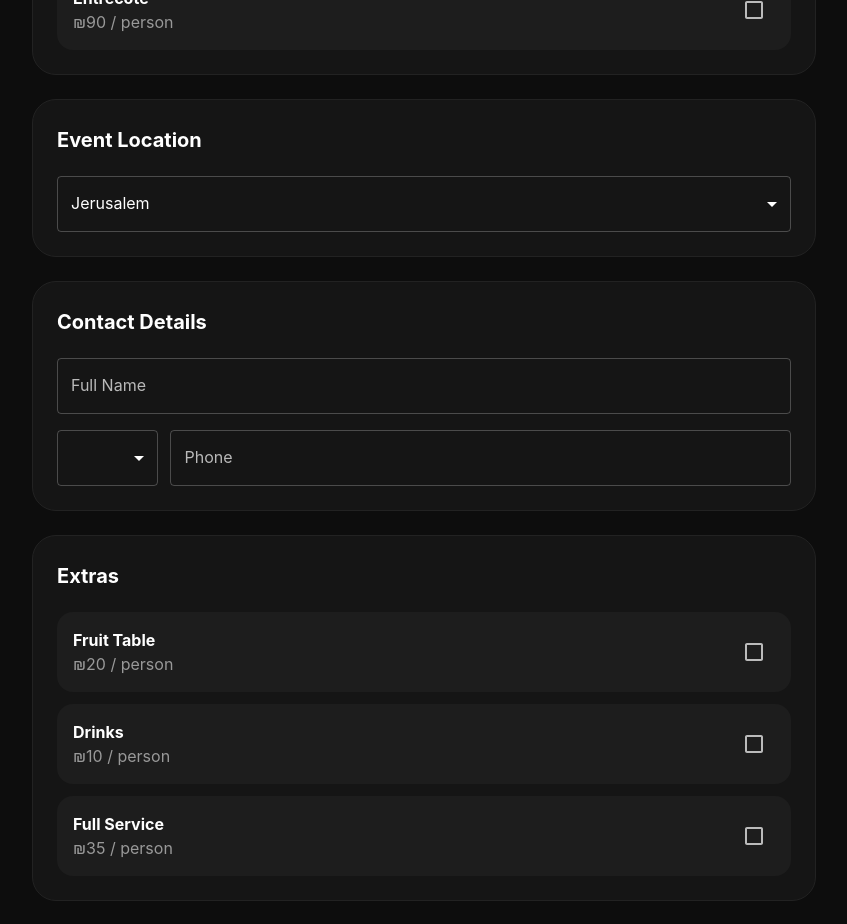
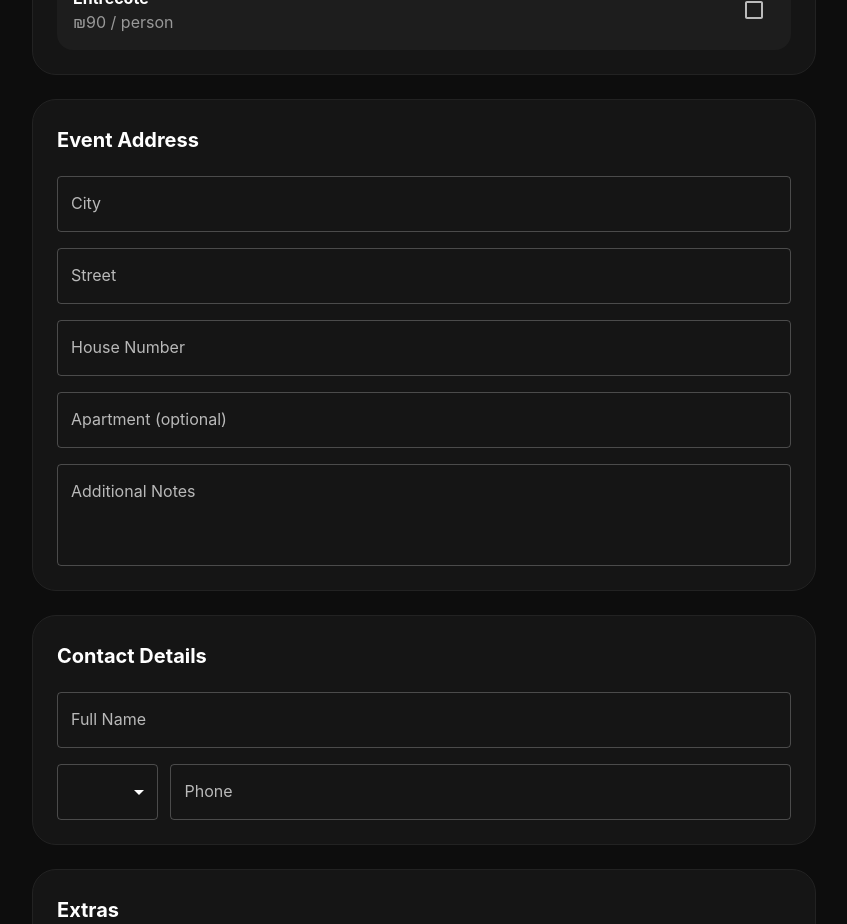
Before and after one commit to NuranMirzayev/private-kitchen, a React (Vite) app: page /order in a window 1280 px wide. Shown: the part 1040-1964 px from the top of the page, without its empty margins (8-855 px from the left). Built offline with nearby package versions, Linux system fonts and the light colour scheme.

Commit message:
Add detailed event address form

```diff
--- a/src/components/LocationSelector.tsx
+++ b/src/components/LocationSelector.tsx
@@ -1,11 +1,34 @@
-import { Box, MenuItem, TextField, Typography } from '@mui/material'
+import { Box, TextField, Typography } from '@mui/material'
 
 type Props = {
-	location: string
-	setLocation: (value: string) => void
+	city: string
+	setCity: (value: string) => void
+
+	street: string
+	setStreet: (value: string) => void
+
+	houseNumber: string
+	setHouseNumber: (value: string) => void
+
+	apartment: string
+	setApartment: (value: string) => void
+
+	notes: string
+	setNotes: (value: string) => void
 }
 
-const LocationSelector = ({ location, setLocation }: Props) => {
+const LocationSelector = ({
+	city,
+	setCity,
+	street,
+	setStreet,
+	houseNumber,
+	setHouseNumber,
+	apartment,
+	setApartment,
+	notes,
+	setNotes,
+}: Props) => {
 	return (
 		<Box
 			sx={{
@@ -22,25 +45,53 @@ const LocationSelector = ({ location, setLocation }: Props) => {
 					fontWeight: 700,
 				}}
 			>
-				Event Location
+				Event Address
 			</Typography>
 
-			<TextField
-				select
-				fullWidth
-				value={location}
-				onChange={e => setLocation(e.target.value)}
+			<Box
+				sx={{
+					display: 'flex',
+					flexDirection: 'column',
+					gap: '16px',
+				}}
 			>
-				<MenuItem value='Jerusalem'>Jerusalem</MenuItem>
+				<TextField
+					label='City'
+					value={city}
+					onChange={e => setCity(e.target.value)}
+					fullWidth
+				/>
 
-				<MenuItem value='Tel Aviv'>Tel Aviv</MenuItem>
+				<TextField
+					label='Street'
+					value={street}
+					onChange={e => setStreet(e.target.value)}
+					fullWidth
+				/>
 
-				<MenuItem value='Haifa'>Haifa</MenuItem>
+				<TextField
+					label='House Number'
+					value={houseNumber}
+					onChange={e => setHouseNumber(e.target.value)}
+					fullWidth
+				/>
 
-				<MenuItem value='Home Event'>Home Event</MenuItem>
+				<TextField
+					label='Apartment (optional)'
+					value={apartment}
+					onChange={e => setApartment(e.target.value)}
+					fullWidth
+				/>
 
-				<MenuItem value='Park'>Park</MenuItem>
-			</TextField>
+				<TextField
+					label='Additional Notes'
+					value={notes}
+					onChange={e => setNotes(e.target.value)}
+					fullWidth
+					multiline
+					rows={3}
+				/>
+			</Box>
 		</Box>
 	)
 }
--- a/src/components/PriceSummary.tsx
+++ b/src/components/PriceSummary.tsx
@@ -62,6 +62,7 @@ const PriceSummary = ({
 
 	const isValid =
 		name.trim() !== '' &&
+		location.trim() !== '' &&
 		israeliPhoneRegex.test(phone) &&
 		selectedItems.length > 0 &&
 		guests > 0
--- a/src/pages/OrderPage.tsx
+++ b/src/pages/OrderPage.tsx
@@ -22,7 +22,11 @@ type MenuItem = {
 const OrderPage = () => {
 	const [date, setDate] = useState<Dayjs | null>(dayjs())
 
-	const [location, setLocation] = useState('Jerusalem')
+	const [city, setCity] = useState('')
+	const [street, setStreet] = useState('')
+	const [houseNumber, setHouseNumber] = useState('')
+	const [apartment, setApartment] = useState('')
+	const [notes, setNotes] = useState('')
 
 	const [name, setName] = useState('')
 
@@ -33,6 +37,15 @@ const OrderPage = () => {
 
 	const [prefix, setPrefix] = useState('')
 	const [phone, setPhone] = useState('')
+
+	const location = [
+		city,
+		`${street} ${houseNumber}`,
+		apartment ? `Apartment ${apartment}` : '',
+		notes,
+	]
+		.filter(Boolean)
+		.join(', ')
 
 	return (
 		<>
@@ -88,7 +101,18 @@ const OrderPage = () => {
 								selectedItems={selectedItems}
 								setSelectedItems={setSelectedItems}
 							/>
-							<LocationSelector location={location} setLocation={setLocation} />
+							<LocationSelector
+								city={city}
+								setCity={setCity}
+								street={street}
+								setStreet={setStreet}
+								houseNumber={houseNumber}
+								setHouseNumber={setHouseNumber}
+								apartment={apartment}
+								setApartment={setApartment}
+								notes={notes}
+								setNotes={setNotes}
+							/>
 							<ContactForm
 								name={name}
 								setName={setName}
--- a/src/sections/HeroSection.tsx
+++ b/src/sections/HeroSection.tsx
@@ -1,6 +1,5 @@
 import { Box, Button, Typography } from '@mui/material'
 
-import logoStaled from '../assets/logo-staled.png'
 import FadeIn from '../components/FadeIn'
 import MainContainer from '../layout/MainContainer'
 
@@ -17,23 +16,28 @@ const HeroSection = () => {
 						md: '1fr 1fr',
 					},
 
-					gap: '40px',
+					gap: {
+						xs: '20px',
+						md: '40px',
+					},
 
 					alignItems: 'center',
 
-					minHeight: '85vh',
+					minHeight: {
+						xs: 'auto',
+						md: '85vh',
+					},
 				}}
 			>
 				<FadeIn>
-					<Box>
-						<Box
-							component='img'
-							src={logoStaled}
-							sx={{
-								height: '150px',
-								marginBottom: '20px',
-							}}
-						/>
+					<Box
+						sx={{
+							paddingTop: {
+								xs: '20px',
+								md: 0,
+							},
+						}}
+					>
 						<Typography
 							sx={{
 								color: '#d4a017',
@@ -55,7 +59,7 @@ const HeroSection = () => {
 								marginBottom: '24px',
 
 								fontSize: {
-									xs: '52px',
+									xs: '42px',
 									md: '92px',
 								},
 							}}
@@ -73,7 +77,10 @@ const HeroSection = () => {
 
 								maxWidth: '520px',
 
-								marginBottom: '40px',
+								marginBottom: {
+									xs: '24px',
+									md: '40px',
+								},
 
 								lineHeight: 1.8,
 							}}
@@ -87,7 +94,10 @@ const HeroSection = () => {
 							variant='contained'
 							sx={{
 								background: '#d4a017',
-
+								width: {
+									xs: '100%',
+									md: 'auto',
+								},
 								color: 'black',
 
 								padding: '14px 32px',
@@ -120,7 +130,7 @@ const HeroSection = () => {
 							position: 'relative',
 
 							height: {
-								xs: '400px',
+								xs: '280px',
 								md: '700px',
 							},
 
```
